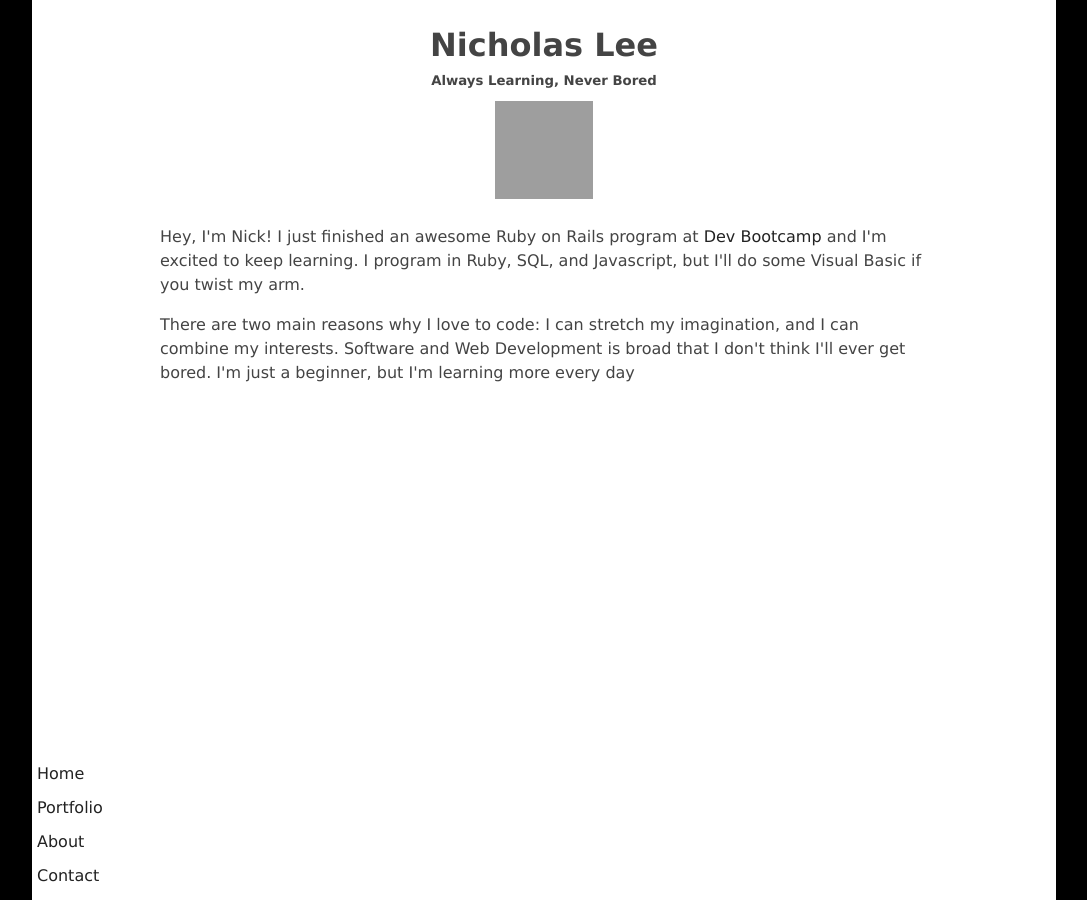
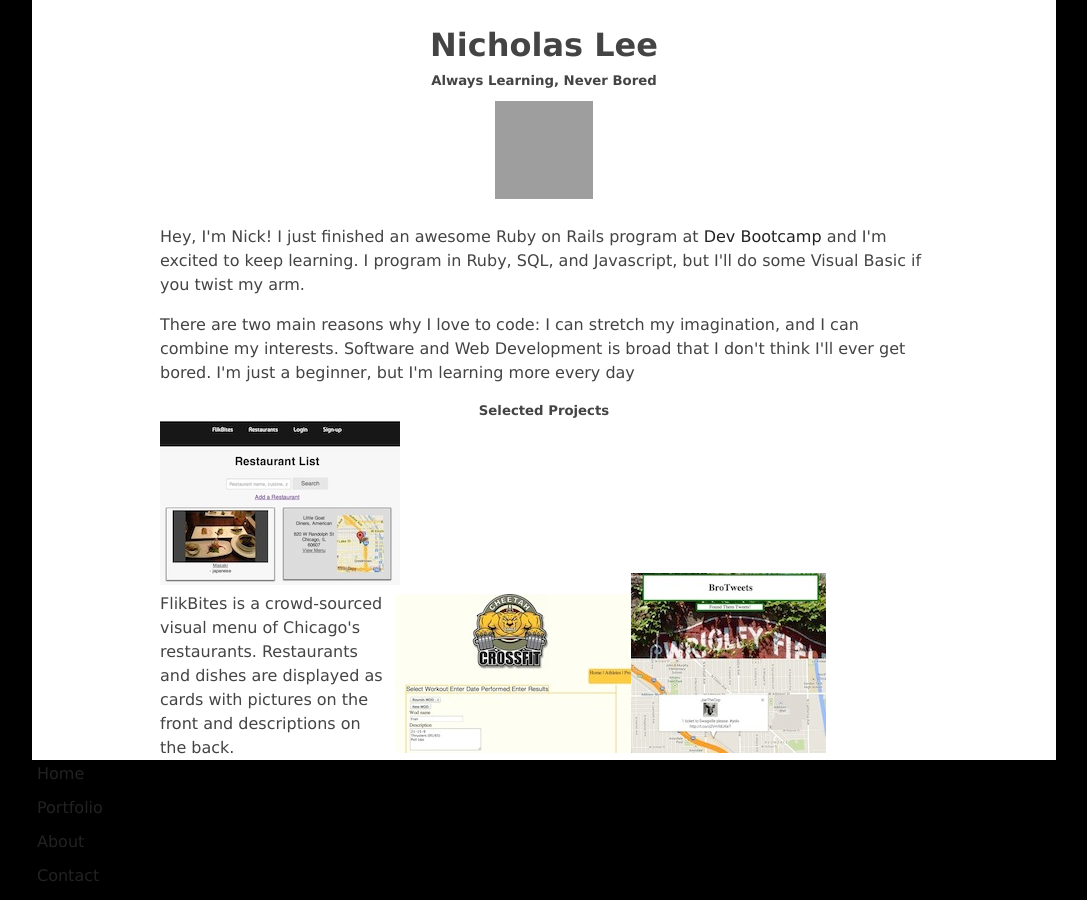
Before and after one commit to leeacto/leeacto.github.io, a Jekyll site: the page built from index.html, in a window 1280 px wide, cut to the strip 0-900 px from the top of the page. Shown: the whole strip, without its empty margins (96-1183 px from the left). Built offline with Jekyll 4.4.1, drawn with Linux system fonts in a browser that asks for light colours; Markdown is read by kramdown in place of the engine named in the settings; grey boxes are pictures that could not be loaded.

Commit message:
started selected projects

```diff
--- a/_layouts/default.html
+++ b/_layouts/default.html
@@ -7,7 +7,7 @@
 </head>
 
 <body>
-  <div id="main">
+  <div class="main">
 
     <header>
       <h1> Nicholas Lee </h1>
--- a/css/main.css
+++ b/css/main.css
@@ -1,6 +1,4 @@
-html {
-  height: 100%;
-}
+
 body {
   font: 16px/1.5 verdana, helvetica-neue, helvetica, arial, san-serif;
   background: black;
@@ -10,10 +8,6 @@ body {
   margin: 0;
 }
 
-.bio {
-  width: 75%;
-  margin: auto;
-}
 
 ul {
   margin: 0;
@@ -29,7 +23,7 @@ a:hover {
   text-decoration: underline;
 }
 
-#main {
+.main {
   width: 80%;
   height: 100%;
   margin: auto;
@@ -70,9 +64,15 @@ nav li a {
   margin: 5px;
 }
 .content {
+  width: 75%;
   padding: 10px;
+  margin: auto;
 }
 
+.bio {
+  width: 75%;
+  margin: auto;
+}
 ul.entries li {
   position: relative;
   margin: 20px auto;
@@ -81,16 +81,6 @@ ul.entries li {
   width: 600px;
 }
 
-ul.entries img {
-  width: 600px;
-}
-
-ul.entries li h3 {
-  position: absolute;
-  bottom: -18px;
-  left: 17px;
-  font-size: 2em;
-}
 ul.entries a {
   color: #ececec;
 }
@@ -102,3 +92,24 @@ footer {
   font-size: 0.65em;
   text-align: center;
 }
+
+/* Select Projects CSS */
+.projects {
+  width: 75%;
+  margin: auto;
+}
+.projects header {
+  margin-bottom: 0;
+}
+
+.projects.examples {
+  margin: auto;
+}
+.blurb {
+  width: 30%;
+  display: inline-block;
+}
+
+.blurb img {
+  margin: auto;
+}
--- a/index.html
+++ b/index.html
@@ -18,4 +18,21 @@ layout: default
 </div>
 
 <div class = "projects">
+  <header><h5>Selected Projects</h5></header>
+  <div class="examples">
+    <div class = "flik blurb">
+      <img src ='./img/flik-bites.jpeg'>
+      <div class="description">
+        FlikBites is a crowd-sourced visual menu of Chicago's restaurants. Restaurants and dishes are displayed as cards with pictures on the front and descriptions on the back.
+      </div>
+    </div>
+
+    <div class = "cheetah blurb">
+      <img src ='./img/cheetah.jpeg'>
+    </div>
+
+    <div class = "bro blurb">
+      <img src ='./img/bro-tweets.jpeg'>
+    </div>
   </div>
+</div>
```
Also changed, not shown: img/bro-tweets.jpeg (added), img/cheetah.jpeg (added), img/flik-bites.jpeg (added), 1 other file.
